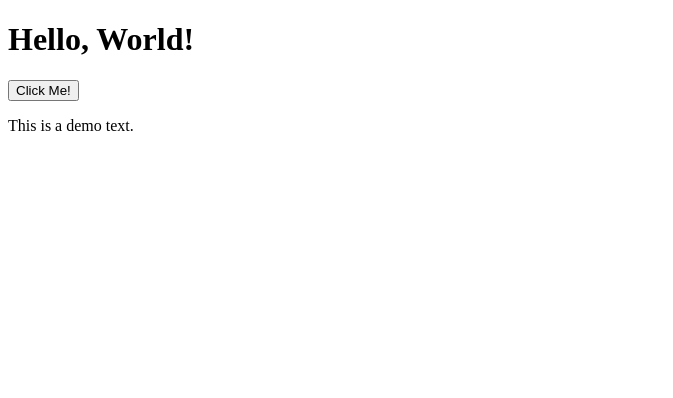
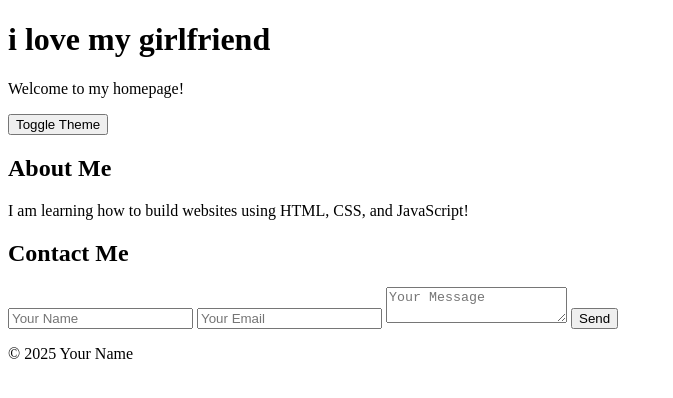
Before and after one commit to royparkcompsci/website, a plain HTML site: page index.html in a window 1280 px wide. Shown: the whole page, without its empty margins (0-673 px from the left). Drawn offline with Linux system fonts and the light colour scheme.

Commit message:
Updated index.html headline

```diff
--- a/index.html
+++ b/index.html
@@ -1,14 +1,39 @@
 <!DOCTYPE html>
 <html lang="en">
 <head>
-  <meta charset="UTF-8">
-  <title>My First Website</title>
-  <link rel="stylesheet" href="style.css">
+  <meta charset="UTF-8" />
+  <meta name="viewport" content="width=device-width, initial-scale=1.0"/>
+  <title>My Personal Website</title>
+  <link rel="stylesheet" href="style.css" />
 </head>
 <body>
-  <h1>Hello, World!</h1>
-  <button onclick="changeText()">Click Me!</button>
-  <p id="demo">This is a demo text.</p>
+  <header>
+    <h1>i love my girlfriend</h1>
+    <p>Welcome to my homepage!</p>
+    <button onclick="toggleTheme()">Toggle Theme</button>
+  </header>
+
+  <main>
+    <section class="about">
+      <h2>About Me</h2>
+      <p>I am learning how to build websites using HTML, CSS, and JavaScript!</p>
+    </section>
+
+    <section class="contact">
+      <h2>Contact Me</h2>
+      <form onsubmit="return validateForm()">
+        <input type="text" id="name" placeholder="Your Name" required />
+        <input type="email" id="email" placeholder="Your Email" required />
+        <textarea id="message" placeholder="Your Message" required></textarea>
+        <button type="submit">Send</button>
+      </form>
+      <p id="form-status"></p>
+    </section>
+  </main>
+
+  <footer>
+    <p>&copy; 2025 Your Name</p>
+  </footer>
 
   <script src="script.js"></script>
 </body>
```
